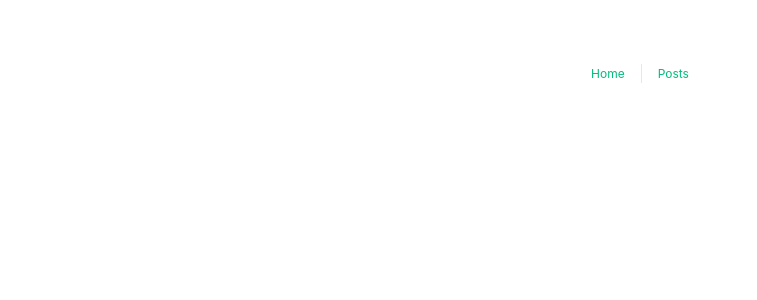
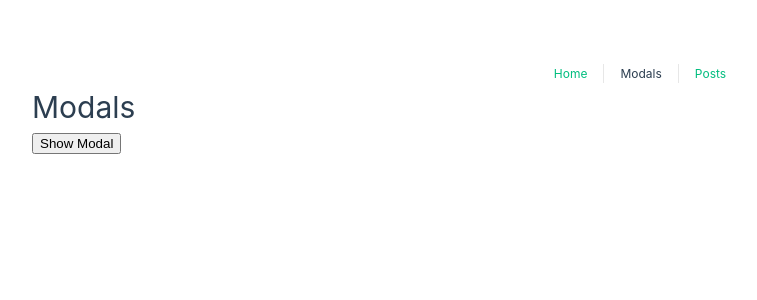
Before and after one commit to krista805/vue3_firebase_learning, a Vue app in the folder vue-composition-api-basics/: page /modals in a window 1280 px wide. Before the commit this address had no page. Shown: the top 300 px of the page, without its empty margins (0-757 px from the left). Built offline with nearby package versions, Linux system fonts and the light colour scheme.

Commit message:
Example of teleporting in vue...such a cool feature

```diff
--- a/vue-composition-api-basics/src/App.vue
+++ b/vue-composition-api-basics/src/App.vue
@@ -1,6 +1,7 @@
 <template>
   <nav>
     <RouterLink to="/">Home</RouterLink>
+    <RouterLink to="/modals">Modals</RouterLink>
     <RouterLink to="/posts">Posts</RouterLink>
   </nav>
 
--- a/vue-composition-api-basics/src/router/index.js
+++ b/vue-composition-api-basics/src/router/index.js
@@ -8,6 +8,11 @@ const router = createRouter({
       path: '/',
       name: 'home',
       component: HomeView
+    },
+    {
+      path: '/modals',
+      name: 'modals',
+      component: () => import('../views/ModalsView.vue')
     },
     {
       path: '/posts',
--- /dev/null
+++ b/vue-composition-api-basics/src/views/ModalsView.vue
@@ -0,0 +1,44 @@
+<template>
+    <div class="modals">
+        <h1>Modals</h1>
+        <button @click="showModal = true">Show Modal</button>
+        <teleport to='body'>
+            <div
+                v-if="showModal"
+                class="modal"
+            >
+                <h1>This is are modal</h1>
+                <p>Lorem ipsum dolor sit amet consectetur adipisicing elit. Perspiciatis vel nam, nemo odio temporibus ea, enim numquam rerum expedita, voluptatem quidem pariatur? Doloremque dolore aperiam voluptatem aut totam non quae!</p>
+                <button @click="showModal = false">Hide Modal</button>
+            </div>
+        </teleport>
+    </div>
+</template>
+
+<script setup>
+/*
+    imports
+*/
+import { ref } from 'vue'
+
+/*
+    modals
+*/
+const showModal = ref(false)
+
+;
+
+</script>
+
+<style>
+    .modal {
+        background: beige;
+        padding:10px;
+        position:  absolute;
+        left: 0;
+        top: 0;
+        width: 100%;
+        height:100%;
+        z-index: 1;
+    }
+</style>
```
